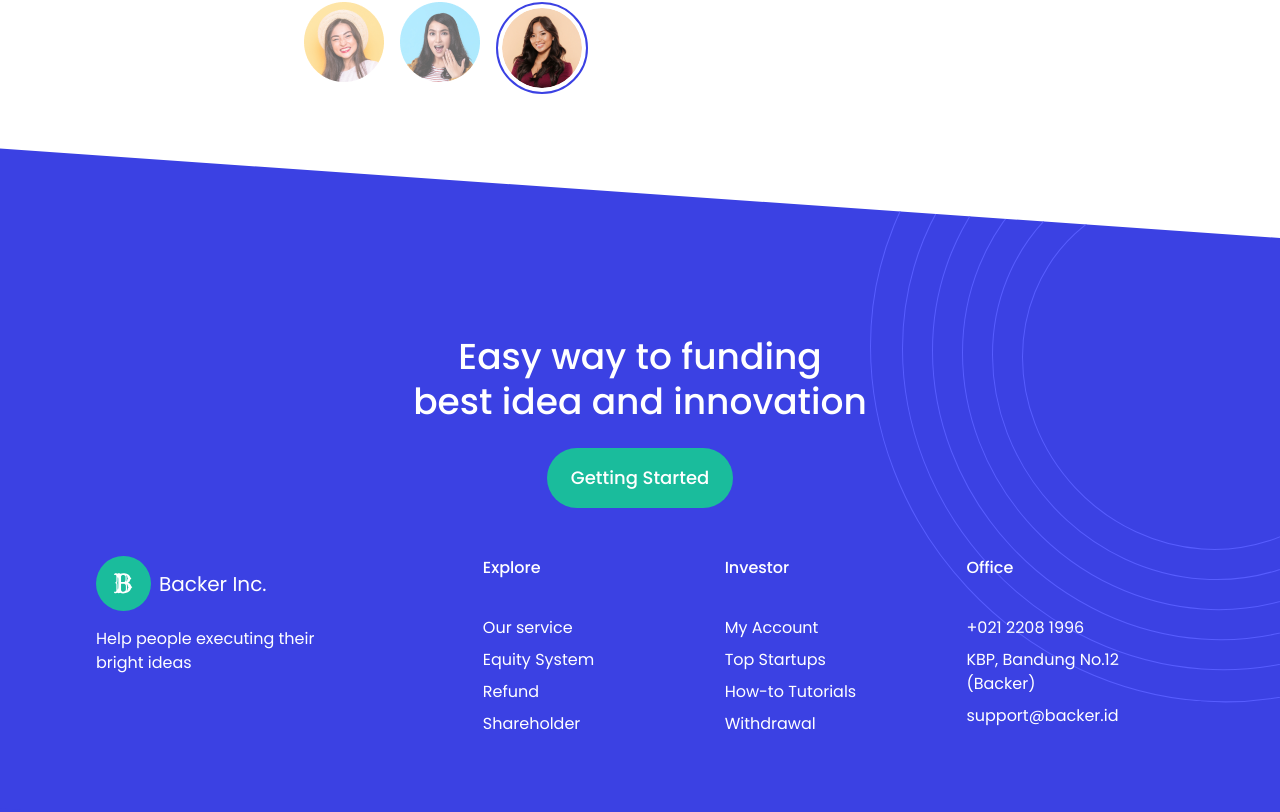
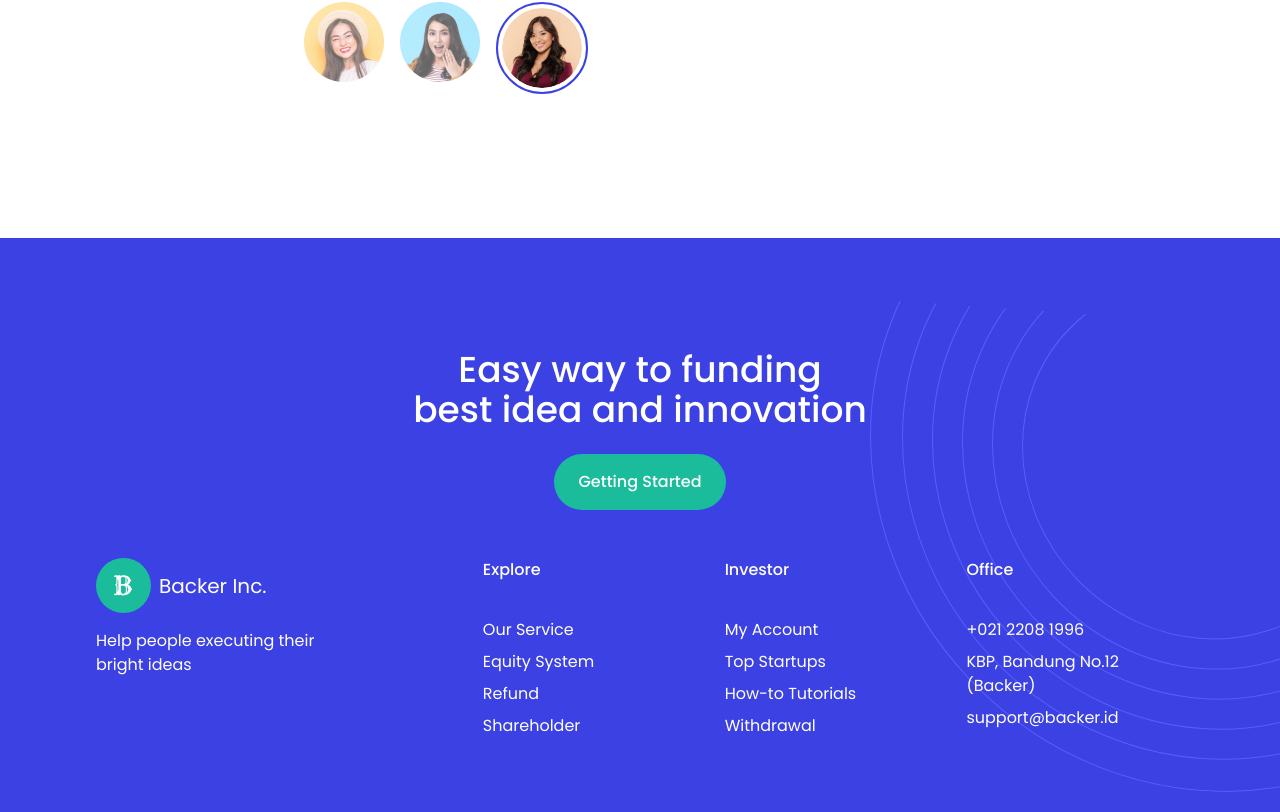
Before and after one commit to Reza1878/bwa-backer-fe, a Next.js app: page / in a window 1280 px wide. Shown: the part 2528-3340 px from the top of the page. Built offline with nearby package versions, Linux system fonts and the light colour scheme.

Commit message:
Update: refactor guest footer

```diff
--- a/components/common/Typhograpy.tsx
+++ b/components/common/Typhograpy.tsx
@@ -18,6 +18,7 @@ function Typhograpy(props: Partial<TyphograpyProps>) {
       break;
     case "h3":
       variantStyles.push("text-3xl lg:text-4xl");
+      break;
     case "h4":
       variantStyles.push("text-2xl lg:text-3xl");
       break;
--- a/components/layouts/GuestLayout.tsx
+++ b/components/layouts/GuestLayout.tsx
@@ -1,7 +1,7 @@
 import HeaderBackground from "components/HeaderBackground";
 import Head from "next/head";
 import React, { HTMLAttributes } from "react";
-import { GuestHeader } from "components/navigation";
+import { GuestFooter, GuestHeader } from "components/navigation";
 
 interface GuestLayoutProps extends HTMLAttributes<HTMLDivElement> {
   title: string;
@@ -18,112 +18,7 @@ function GuestLayout(props: Partial<GuestLayoutProps>) {
         <HeaderBackground part="header" />
         <GuestHeader />
         <main className="lg:pt-20 2xl:pt-0 pb-24">{children}</main>
-        <footer className="relative min-h-[660px] bg-primary">
-          <div className="header__bg min-h-[660px] skew-y-[4deg] origin-bottom-right"></div>
-          <div className="relative pt-12 lg:pt-24">
-            <div className="container mx-auto text-center px-6 xl:px-24">
-              <h1 className="text-white font-medium text-4xl leading-tight pb-6">
-                Easy way to funding <br className="hidden lg:block" /> best idea
-                and innovation
-              </h1>
-
-              <a
-                href="#"
-                className="inline-block bg-success hover:bg-secondary text-white text-lg font-medium transition-all px-6 py-4 rounded-full"
-              >
-                Getting Started
-              </a>
-
-              <div className="flex flex-wrap justify-between pt-12">
-                <div className="w-full lg:w-1/3 flex flex-col items-start pb-8">
-                  <div className="w-full flex items-center">
-                    <picture>
-                      <img src="/image/logo.svg" alt="" />
-                    </picture>
-                    <p className="text-white text-xl pl-2">Backer Inc.</p>
-                  </div>
-                  <p className="text-white pt-4 text-left">
-                    Help people executing their <br /> bright ideas
-                  </p>
-                </div>
-
-                <div className="w-full lg:w-1/5 text-left pb-8">
-                  <p className="font-medium text-white pb-2 lg:pb-8">Explore</p>
-                  <ul>
-                    <li className="py-1">
-                      <a href="#" className="text-white">
-                        Our service
-                      </a>
-                    </li>
-                    <li className="py-1">
-                      <a href="#" className="text-white">
-                        Equity System
-                      </a>
-                    </li>
-                    <li className="py-1">
-                      <a href="#" className="text-white">
-                        Refund
-                      </a>
-                    </li>
-                    <li className="py-1">
-                      <a href="#" className="text-white">
-                        Shareholder
-                      </a>
-                    </li>
-                  </ul>
-                </div>
-
-                <div className="w-full lg:w-1/5 text-left pb-8">
-                  <p className="font-medium text-white pb-2 lg:pb-8">
-                    Investor
-                  </p>
-                  <ul>
-                    <li className="py-1">
-                      <a href="#" className="text-white">
-                        My Account
-                      </a>
-                    </li>
-                    <li className="py-1">
-                      <a href="#" className="text-white">
-                        Top Startups
-                      </a>
-                    </li>
-                    <li className="py-1">
-                      <a href="#" className="text-white">
-                        How-to Tutorials
-                      </a>
-                    </li>
-                    <li className="py-1">
-                      <a href="#" className="text-white">
-                        Withdrawal
-                      </a>
-                    </li>
-                  </ul>
-                </div>
-                <div className="w-full lg:w-1/5 text-left pb-8">
-                  <p className="font-medium text-white pb-2 lg:pb-8">Office</p>
-                  <ul>
-                    <li className="py-1">
-                      <a href="#" className="text-white">
-                        +021 2208 1996
-                      </a>
-                    </li>
-                    <li className="py-1">
-                      <a href="#" className="text-white">
-                        KBP, Bandung No.12 (Backer)
-                      </a>
-                    </li>
-                    <li className="py-1">
-                      <a href="#" className="text-white">
-                        support@backer.id
-                      </a>
-                    </li>
-                  </ul>
-                </div>
-              </div>
-            </div>
-          </div>
-        </footer>
+        <GuestFooter />
       </div>
     </>
   );
--- /dev/null
+++ b/components/navigation/footer/GuestFooter.tsx
@@ -0,0 +1,73 @@
+import { Button, Container, Logo, Typhograpy } from "components/common";
+import HeaderBackground from "components/HeaderBackground";
+import React from "react";
+import GuestFooterList from "./GuestFooterList";
+
+function GuestFooter() {
+  const lists = [
+    {
+      title: "Explore",
+      items: [
+        { href: "#", title: "Our Service" },
+        { href: "#", title: "Equity System" },
+        { href: "#", title: "Refund" },
+        { href: "#", title: "Shareholder" },
+      ],
+    },
+    {
+      title: "Investor",
+      items: [
+        { href: "#", title: "My Account" },
+        { href: "#", title: "Top Startups" },
+        { href: "#", title: "How-to Tutorials" },
+        { href: "#", title: "Withdrawal" },
+      ],
+    },
+    {
+      title: "Office",
+      items: [
+        { href: "#", title: "+021 2208 1996" },
+        { href: "#", title: "KBP, Bandung No.12 (Backer)" },
+        { href: "#", title: "support@backer.id" },
+      ],
+    },
+  ];
+  return (
+    <footer className="relative min-h-[660px] bg-primary">
+      <HeaderBackground part="footer" />
+      <div className="relative pt-12 lg:pt-24">
+        <Container className="text-center">
+          <Typhograpy variant="h3" className="text-white font-medium pb-6">
+            Easy way to funding <br className="hidden lg:block" /> best idea and
+            innovation
+          </Typhograpy>
+          <Button rounded className="font-medium" size="md">
+            Getting Started
+          </Button>
+
+          <div className="flex flex-wrap justify-between pt-12">
+            <div className="w-full lg:w-1/3 flex flex-col items-start pb-8">
+              <div className="w-full flex items-center">
+                <Logo />
+                <p className="text-white text-xl pl-2">Backer Inc.</p>
+              </div>
+              <p className="text-white pt-4 text-left">
+                Help people executing their <br /> bright ideas
+              </p>
+            </div>
+
+            {lists.map((list, index) => (
+              <GuestFooterList
+                key={index}
+                items={list.items}
+                title={list.title}
+              />
+            ))}
+          </div>
+        </Container>
+      </div>
+    </footer>
+  );
+}
+
+export default GuestFooter;
--- /dev/null
+++ b/components/navigation/footer/GuestFooterList.tsx
@@ -0,0 +1,32 @@
+import Link from "next/link";
+import React from "react";
+
+type GuestFooterListItems = {
+  title: string;
+  href: string;
+};
+
+interface GuestFooterListProps {
+  title: string;
+  items: GuestFooterListItems[];
+}
+
+function GuestFooterList(props: GuestFooterListProps) {
+  const { title, items } = props;
+  return (
+    <div className="w-full lg:w-1/5 text-left pb-8">
+      <p className="font-medium text-white pb-2 lg:pb-8">{title}</p>
+      <ul>
+        {items.map((item, index) => (
+          <li key={`${index}+${title}`} className="py-1">
+            <Link href={item.href}>
+              <a className="text-white">{item.title}</a>
+            </Link>
+          </li>
+        ))}
+      </ul>
+    </div>
+  );
+}
+
+export default GuestFooterList;
--- /dev/null
+++ b/components/navigation/footer/index.ts
@@ -0,0 +1,3 @@
+import GuestFooter from "./GuestFooter";
+
+export { GuestFooter };
--- a/components/navigation/index.tsx
+++ b/components/navigation/index.tsx
@@ -1,5 +1,6 @@
 import GuestHeader from "./header/GuestHeader";
 import NavItem from "./navbar/NavItem";
 import GuestNavbar from "./navbar/GuestNavbar";
+import { GuestFooter } from "./footer";
 
-export { GuestHeader, NavItem, GuestNavbar };
+export { GuestHeader, NavItem, GuestNavbar, GuestFooter };
```
